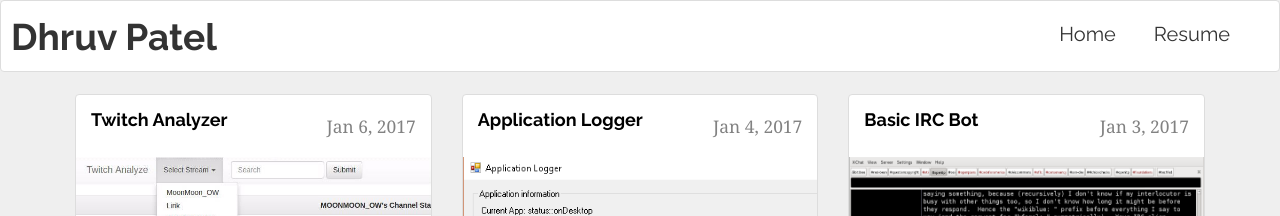
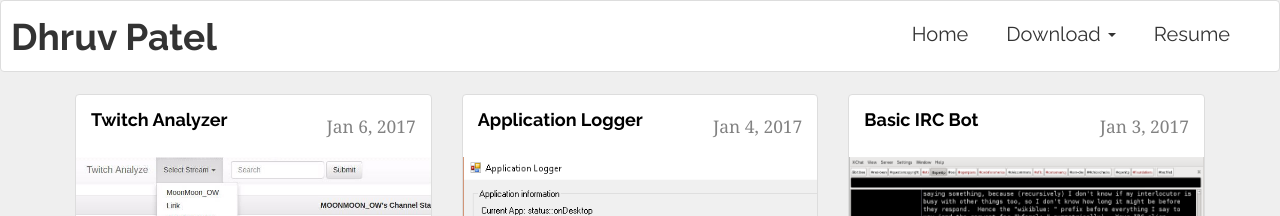
Before and after one commit to pateldhruv1993/pateldhruv1993, a Jekyll site: the page built from index.html, in a window 1280 px wide. Shown: the top 216 px of the page. Built offline with Jekyll 4.4.1, drawn with Linux system fonts in a browser that asks for light colours; the list of posts is cut into pages by our own code.

Commit message:
Update header.html

```diff
--- a/_includes/header.html
+++ b/_includes/header.html
@@ -16,7 +16,15 @@
     <div class="collapse navbar-collapse " id="bs-example-navbar-collapse-1">
             <ul class="nav navbar-nav navbar-right">
         <li><a href="{{site.baseurl}}/">Home</a></li>
-        <li><a href="https://github.com/pateldhruv1993/pateldhruv1993.github.io/raw/master/Dhruv%20Patel%20-%20Resume.docx">Resume</a></li>
+        <li class="dropdown">
+          <a href="#" class="dropdown-toggle" data-toggle="dropdown" role="button" aria-haspopup="true" aria-expanded="false">Download <span class="caret"></span></a>
+          <ul class="dropdown-menu">
+            <li><a href="https://github.com/pateldhruv1993/pateldhruv1993.github.io/raw/master/Dhruv%20Patel%20-%20Resume.pdf">PDF (Preferred)</a></li>
+            <li><a href="https://github.com/pateldhruv1993/pateldhruv1993.github.io/raw/master/Dhruv%20Patel%20-%20Resume.docx">Word</a></li>
+	  </ul>
+
+        </li>
+		    <li><a href="https://github.com/pateldhruv1993/pateldhruv1993.github.io/raw/master/Dhruv%20Patel%20-%20Resume.docx">Resume</a></li>
         <!--
         <li class="dropdown">
           <a href="#" class="dropdown-toggle" data-toggle="dropdown" role="button" aria-haspopup="true" aria-expanded="false">Download <span class="caret"></span></a>
```
